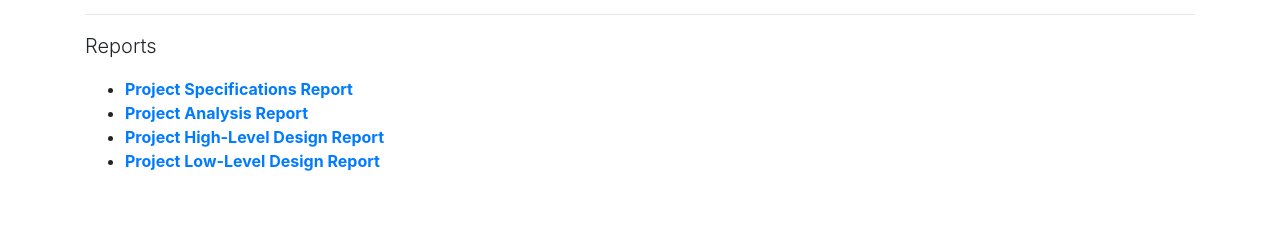
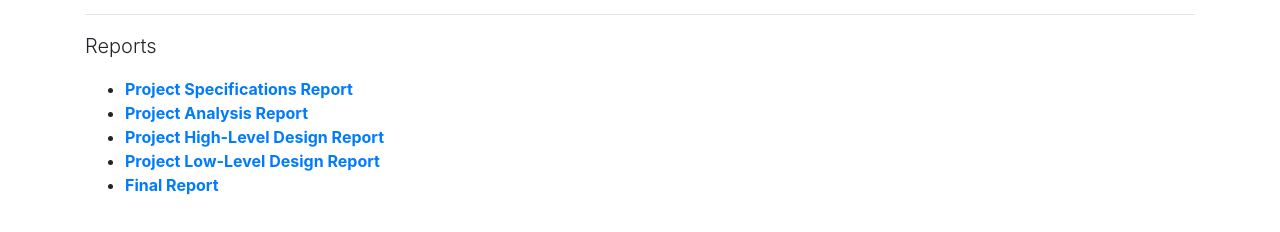
Before and after one commit to Bilkent-Musync/bilkent-musync.github.io, a plain HTML site: page index.html in a window 1280 px wide. Shown: the part 208-440 px from the top of the page. Drawn offline with nearby package versions, Linux system fonts and the light colour scheme.

Commit message:
Update index.html

```diff
--- a/index.html
+++ b/index.html
@@ -50,6 +50,7 @@
                     <li><a href="docs/Analysis Report.pdf" class="alert-link">Project Analysis Report</a></li>
                     <li><a href="docs/High-Level Design Report (1).pdf" class="alert-link">Project High-Level Design Report</a></li>
                     <li><a href="docs/Musync - Low-Level Design Report.pdf" class="alert-link">Project Low-Level Design Report</a></li>
+                    <li><a href="docs/Musync - Final Report.pdf" class="alert-link">Final Report</a></li>
                 </ul>
             </div>
         </div>
```
